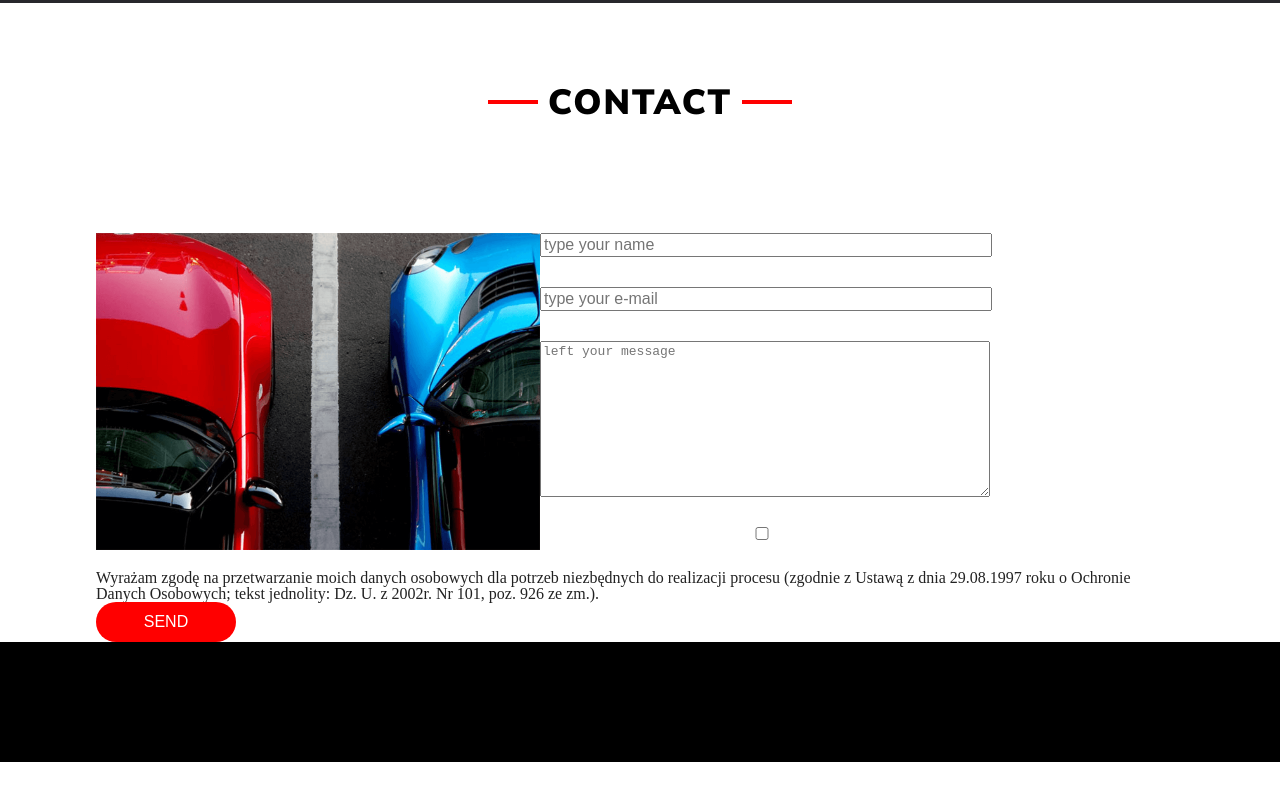
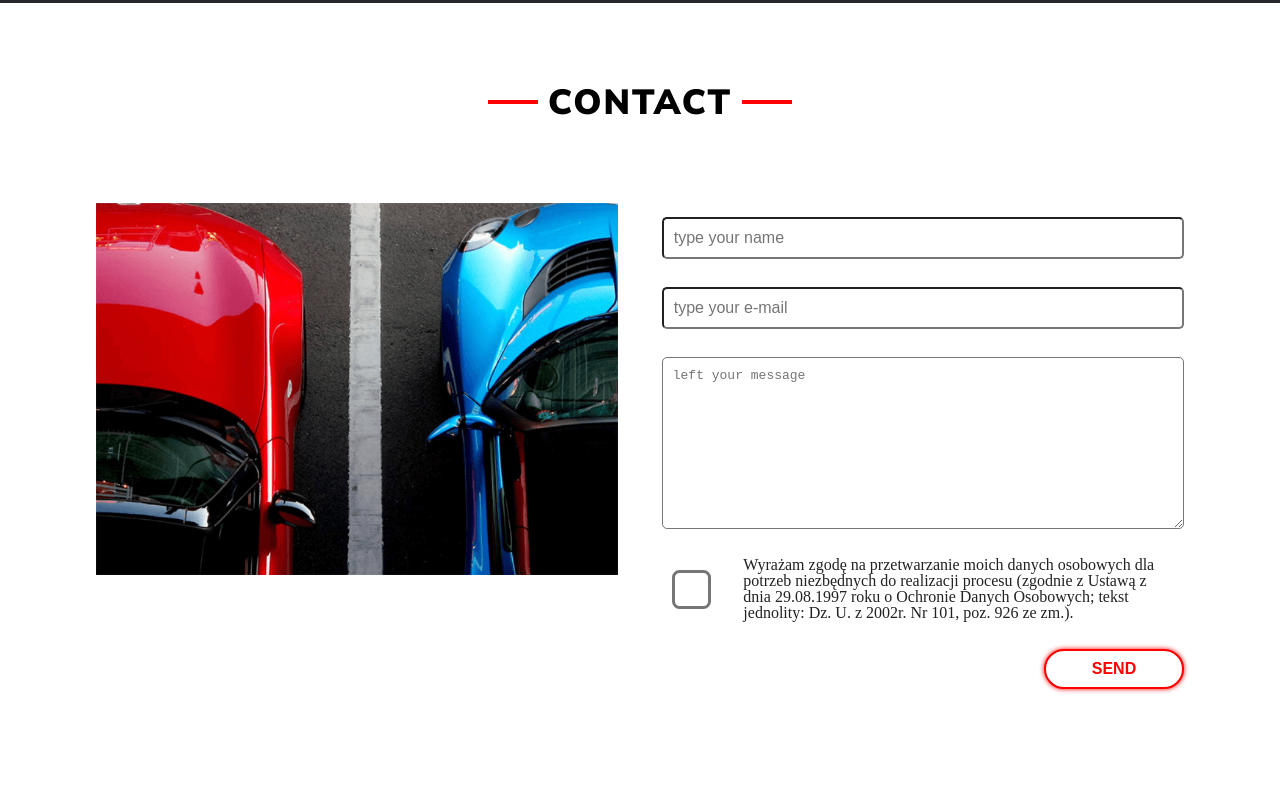
Before and after one commit to lukasdebski/Project-1---Car-Sharing-, a plain HTML site: page index.html in a window 1280 px wide. Shown: the part 2397-3198 px from the top of the page. Before the commit the page ends 3159 px from the top, so only its background shows below. Drawn offline with Linux system fonts and the light colour scheme.

Commit message:
add styles for form

```diff
--- a/css/style.css
+++ b/css/style.css
@@ -259,23 +259,55 @@
     font-weight: 700;
 }
 
-form img {
-    float: left;
-    width: 444px;
+/* FORMULARZ */
+
+.form {
+    display: flex;
+    flex-direction: row;
+    justify-content: space-between;
+    height: 500px;
+    margin-bottom: 100px;
 }
 
-.contact {
-    height: 800px;
+.form__img, .form__input {
+    width: 48%;
 }
 
-form input, textarea {
-    display: block;
-    width: 444px;
-    margin: 30px;
+.form__img img {
+    width: 100%;
 }
 
-.foot {
-    height: 15vh;
-    width: 100%;
-    background-color: #000;
+.form__input {
+    display: flex;
+    flex-direction: column;
+    justify-content: space-around;
 }
+
+.form__input input, textarea {
+    /* width: 100%; */
+    border-radius: 5px;
+    padding: 10px;
+}
+
+.checkbox {
+    display: flex;
+    flex-direction: row;
+    justify-content: space-around;
+    align-items: center;
+}
+.checkbox__tik {
+    transform: scale(3);
+}
+
+.checkbox__text {
+    width: 80%;
+}
+
+.form__btn {
+    background-color: #fff;
+    color: red;
+    border: 2px solid red;
+    box-shadow: 0 0 5px red;
+    font-weight: 900;
+    align-self: flex-end;
+}
```
